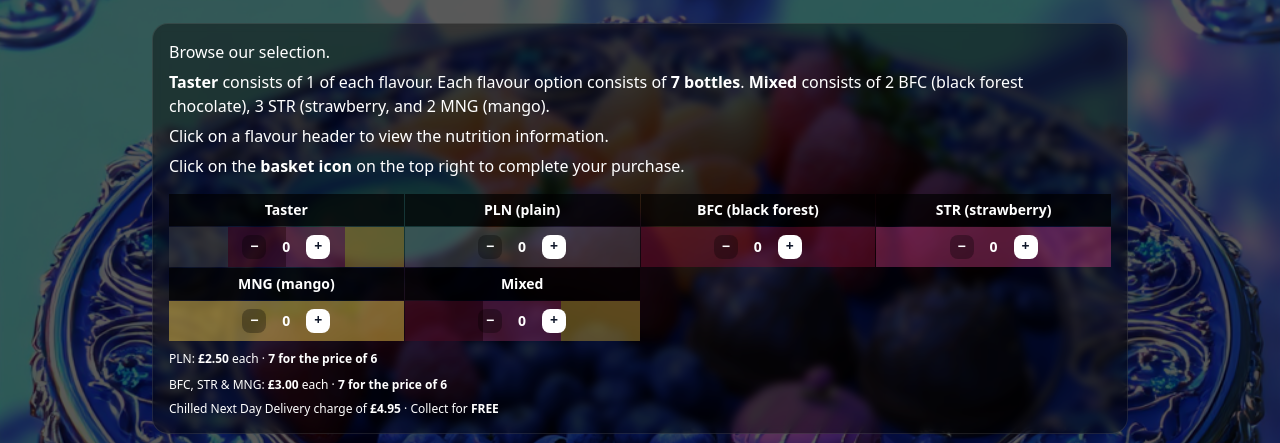
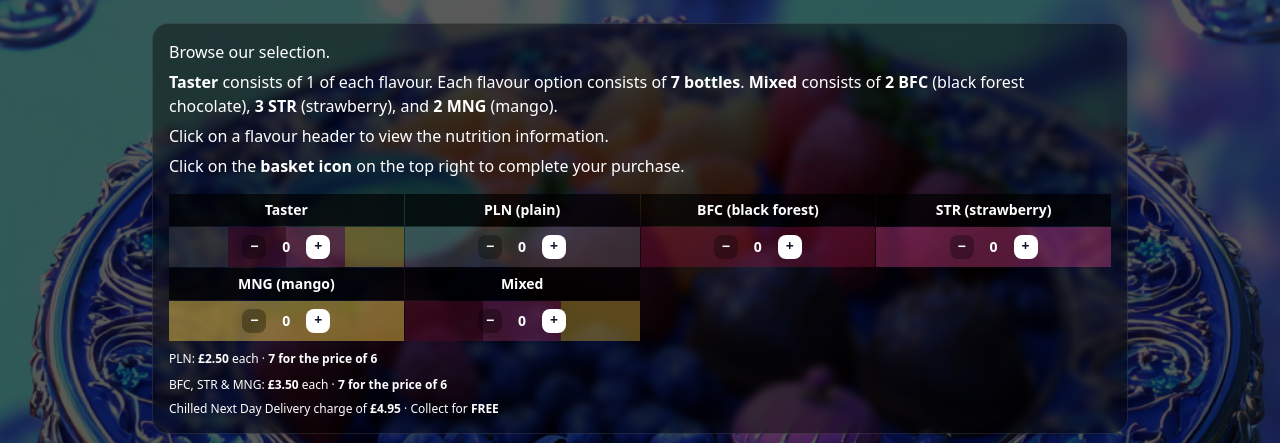
Before and after one commit to ZainAkuji/Yoghurt-of-Youth, a React (Vite) app: page / in a window 1280 px wide. Shown: the part 1528-1971 px from the top of the page. Built offline with nearby package versions, Linux system fonts and the light colour scheme.

Commit message:
Update App.tsx

```diff
--- a/src/App.tsx
+++ b/src/App.tsx
@@ -41,9 +41,9 @@ function placeholder(text: string, bg = "#f8fafc", fg = "#334155") {
 
 const PRODUCTS = [
   { id: "PLN", name: "PLN", price: 2.5, size: "250 mL", img: "/plain.png" },
-  { id: "BFC", name: "BFC", price: 3, size: "250 mL", img: "/bfc.png" },
-  { id: "STR", name: "STR", price: 3, size: "250 mL", img: "/str.png" },
-  { id: "MNG", name: "MNG", price: 3, size: "250 mL", img: "/mng.png" },
+  { id: "BFC", name: "BFC", price: 3.5, size: "250 mL", img: "/bfc.png" },
+  { id: "STR", name: "STR", price: 3.5, size: "250 mL", img: "/str.png" },
+  { id: "MNG", name: "MNG", price: 3.5, size: "250 mL", img: "/mng.png" },
 ];
 
 const GROUPED = [
@@ -94,16 +94,16 @@ function computeTotals(
   // ✅ bottles count includes gift STR
   const qtyTotal = items.reduce((s, i) => s + i.qty, 0) + (giftStrQty || 0);
 
-  // classify by price: £2.50 = "plain", £3 = "flavoured"
+  // classify by price: £2.50 = "plain", £3.50 = "flavoured"
   const plainItems = items.filter((i) => i.price === 2.5);
-  const flavItems = items.filter((i) => i.price === 3);
+  const flavItems = items.filter((i) => i.price === 3.5);
 
   const plainQty = plainItems.reduce((s, i) => s + i.qty, 0);
   const flavQty  = flavItems.reduce((s, i) => s + i.qty, 0);
 
   // unit prices (taken from products so it's future-proof)
   const plainUnit = plainItems[0]?.price ?? 2.5;
-  const flavUnit  = flavItems[0]?.price ?? 3;
+  const flavUnit  = flavItems[0]?.price ?? 3.5;
 
   // "no bundle" full price (for savings display)
   const plainSubtotalRaw = plainQty * plainUnit;
@@ -970,7 +970,8 @@ export default function App(){
                     <p>Browse our selection.</p>
                     <p><strong>Taster</strong> consists of 1 of each flavour.
                       Each flavour option consists of <strong>7 bottles</strong>.{" "}
-                      <strong>Mixed</strong> consists of 2 BFC (black forest chocolate), 3 STR (strawberry, and 2 MNG (mango).</p>
+                      <strong>Mixed</strong> consists of <strong>2 BFC</strong> (black forest chocolate),{" "}
+                      <strong>3 STR</strong> (strawberry), and <strong>2 MNG</strong> (mango).</p>
                     <p>Click on a flavour header to view the nutrition information.</p>
                     <p>Click on the <strong>basket icon</strong> on the top right to complete your purchase.</p>
                   </div>
@@ -1185,7 +1186,7 @@ export default function App(){
 
                     <p className="flex flex-wrap items-center gap-2">
                       <span>
-                        BFC, STR &amp; MNG: <strong>£3.00</strong> each ·{" "}
+                        BFC, STR &amp; MNG: <strong>£3.50</strong> each ·{" "}
                         <strong>7 for the price of 6</strong>
                       </span>
                       {totalFlavoured > 0 ? (
@@ -1643,7 +1644,7 @@ function Basket({
         {flavRemainder > 0 && (
           <div className="flex justify-between">
             <span>Flavoured</span>
-            <span>{flavRemainder} × £3.00</span>
+            <span>{flavRemainder} × £3.50</span>
           </div>
         )}
 
@@ -2439,7 +2440,7 @@ function PayModal({
               <div className="mb-1">Bottles: {qtyTotal}</div>
               {plainRemainder > 0 && <div>PLN: {plainRemainder} × £2.50</div>}
               {plainBundles > 0 && <div>Free PLN (7 for 6): {plainBundles}</div>}
-              {flavRemainder > 0 && <div>Flavoured: {flavRemainder} × £3.00</div>}
+              {flavRemainder > 0 && <div>Flavoured: {flavRemainder} × £3.50</div>}
               {flavBundles > 0 && <div>Free flavoured (7 for 6): {flavBundles}</div>}
 
               {deliveryFee > 0 && !freeDeliveryUnlocked && (
```
